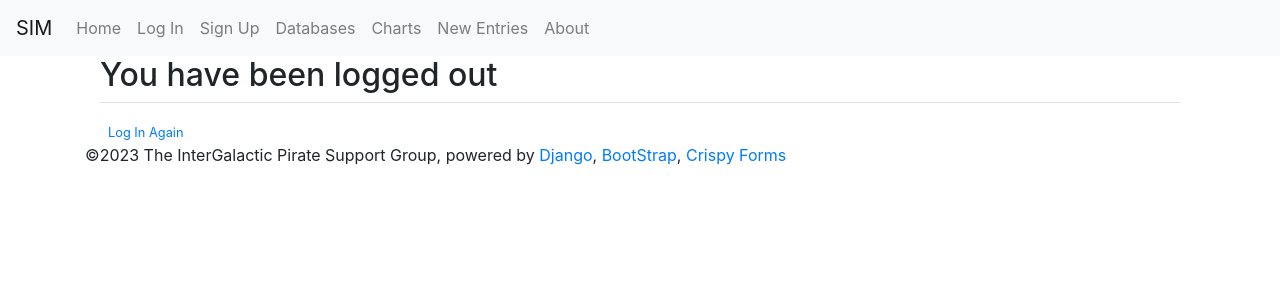
After one commit to jwdiller/CSC289-Group2-Inventory, a Django app: page /logout/ in a window 1280 px wide. The commit adds this page. Shown: the top 300 px of the page. Run offline with Django 4.2, Linux system fonts and the light colour scheme.

Commit message:
added logout functionality

```diff
--- a/app/app/settings.py
+++ b/app/app/settings.py
@@ -146,3 +146,4 @@ DEFAULT_AUTO_FIELD = 'django.db.models.BigAutoField'
 CRISPY_ALLOWED_TEMPLATE_PACKS = "bootstrap5"
 CRISPY_TEMPLATE_PACK = "bootstrap5"
 LOGIN_REDIRECT_URL = '/about'
+LOGIN_URL = '/login/'
--- a/app/app/urls.py
+++ b/app/app/urls.py
@@ -17,10 +17,10 @@ from django.contrib import admin
 from django.urls import path, include
 from users.views import register, login
 from django.contrib.auth import views as auth_views
-
 urlpatterns = [
     path('admin/', admin.site.urls),
     path('', include('core.urls')),
     path('register/', register, name='register'),
     path('login/',  auth_views.LoginView.as_view(template_name = 'users/login.html'), name='login'),
+    path('logout/', auth_views.LogoutView.as_view(template_name = 'users/logout.html'), name='logout'),
 ]
--- a/app/core/templates/base.html
+++ b/app/core/templates/base.html
@@ -15,12 +15,20 @@
 			<div class="collapse navbar-collapse" id="navbarSupportedContent">
 				<ul class="navbar-nav me-auto mb-2 mb-lg-0">
 					<li class="nav-item"><a class="nav-link" href="{% url 'home' %}">Home</a></li>
+					{% if user.is_authenticated == False %}
 					<li class="nav-item"><a class="nav-link" href="{% url 'login' %}">Log In</a></li>
+					{% endif %}
+					{% if user.is_authenticated == False %}
 					<li class="nav-item"><a class="nav-link" href="{% url 'register' %}">Sign Up</a></li>
+					{% endif %}
+
 					<li class="nav-item"><a class="nav-link" href="{% url 'DB-home' %}">Databases</a></li>
 					<li class="nav-item"><a class="nav-link" href="{% url 'profit' month=3 id=1%}">Charts</a></li>
 					<li class="nav-item"><a class="nav-link" href="{% url 'signup-home' %}">New Entries</a></li>
 					<li class="nav-item"><a class="nav-link" href="{% url 'about' %}">About</a></li>
+					{% if user.is_authenticated %}
+						<li class="nav-item"><a class="nav-link" href="{% url 'logout' %}">Log Out</a></li>
+					{% endif %}
 				</ul>
 		</div>
 	</nav>
--- /dev/null
+++ b/app/users/templates/users/logout.html
@@ -0,0 +1,11 @@
+{% extends 'base.html' %}
+
+{% block content %}
+<h2>You have been logged out</h2>
+        <div class="border-top pt-3">
+            <small class="text-muted">
+                <a class="ml-2" href="{% url 'login' %}">Log In Again</a>
+            </small>
+        </div>
+    </div>
+{% endblock%}
--- a/app/users/views.py
+++ b/app/users/views.py
@@ -2,7 +2,9 @@ from django.shortcuts import render, redirect
 from .forms import UserRegisterForm
 from django.contrib.auth.models import User
 from django.contrib import messages
-from django.contrib.auth import login, authenticate
+from django.contrib.auth import login, authenticate,logout
+from django.shortcuts import redirect
+from django.contrib.auth.decorators import login_required
 
 # This initializes the register form that stores the data from the fields into the database
 def register(request):
```
